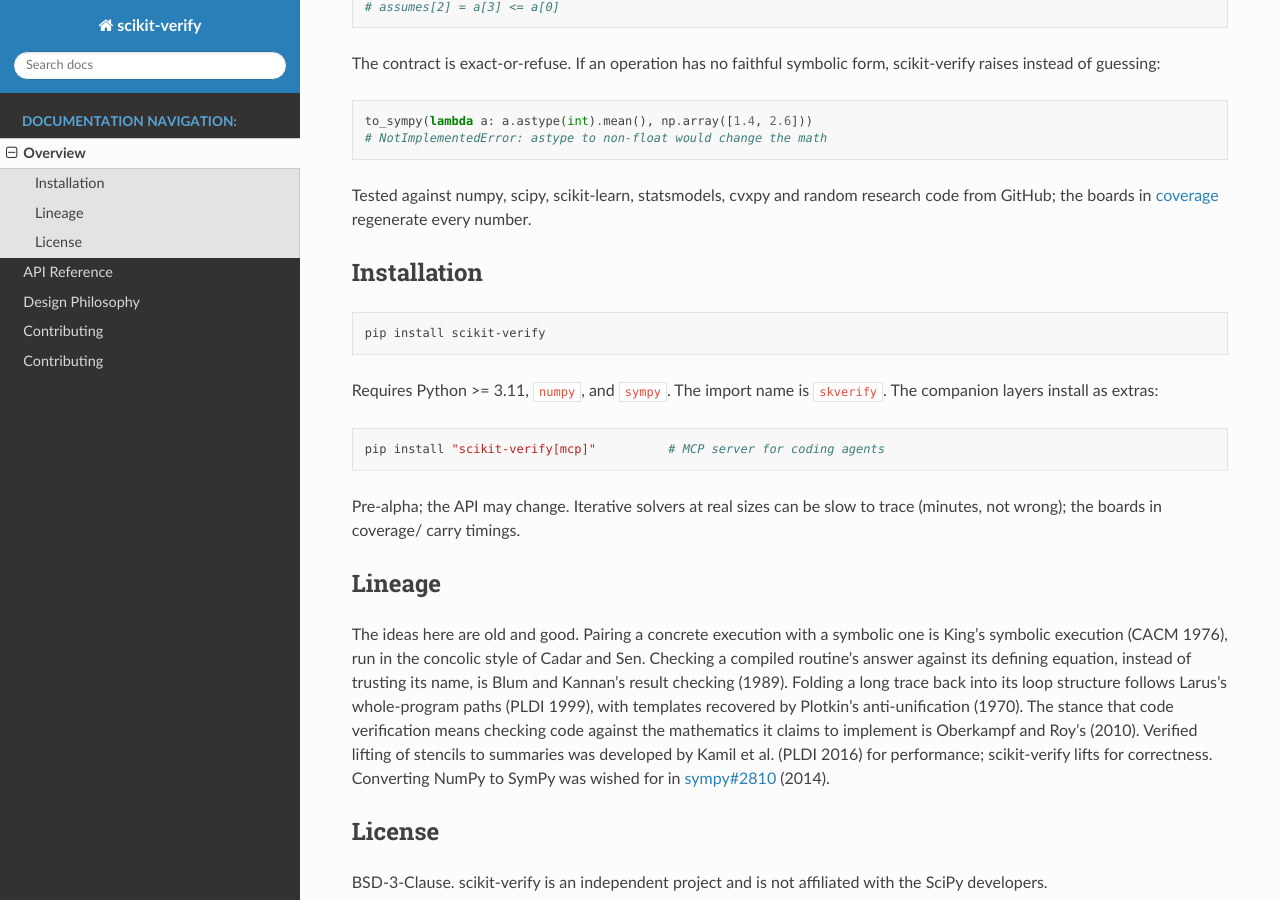
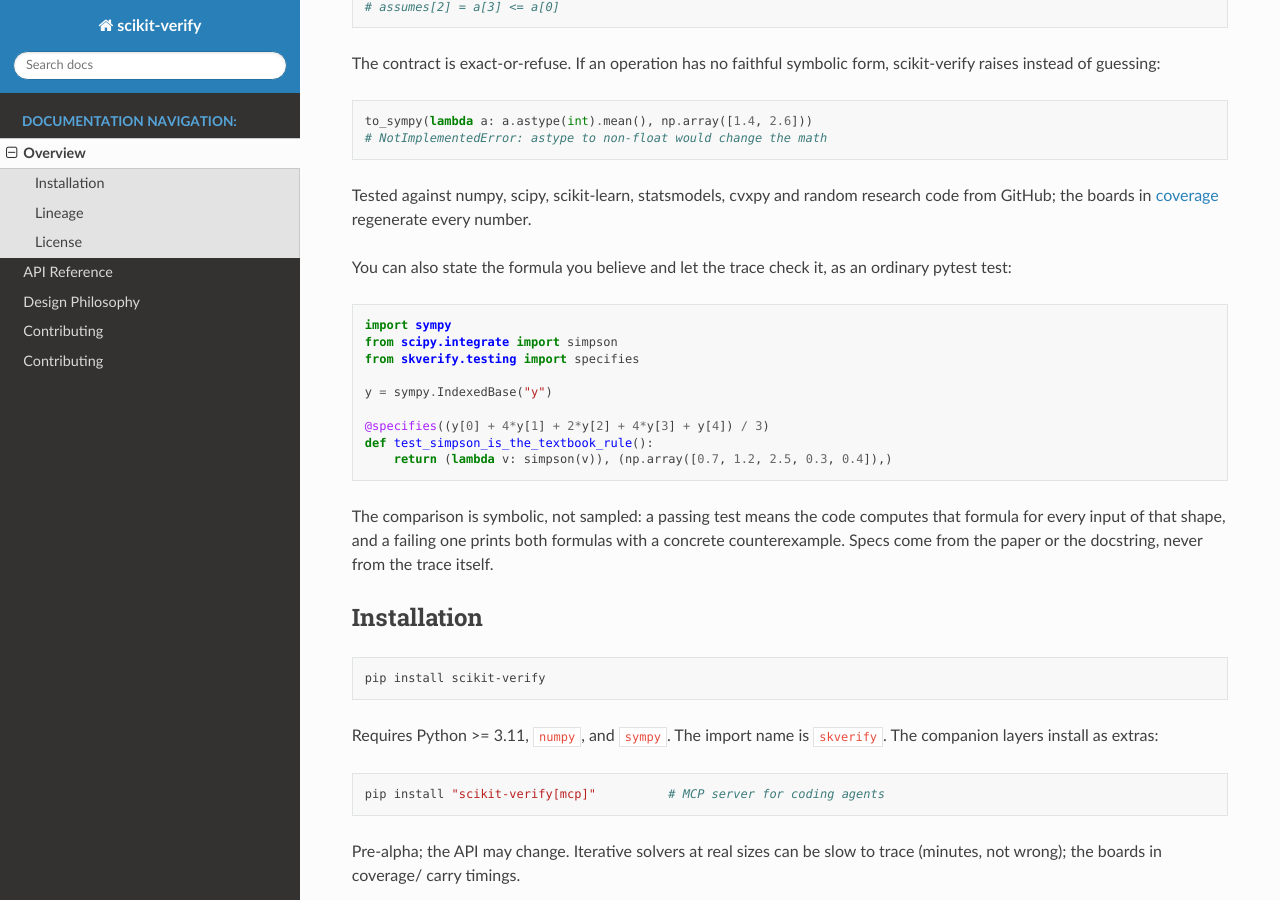
Before and after one commit to HaneeshYadav/scikit-verify, a Sphinx documentation site: the page built from docs/source/README.md, in a window 1280 px wide and 900 px high, scrolled down 1023 px. Built offline with Sphinx 7.4.7 and the Read the Docs theme 3.1.0, drawn with Linux system fonts in a browser that asks for light colours.

Commit message:
docs: @specifies in the README and the testing API reference
One compact README section after the tracer intro: state the formula
you believe, the trace checks it symbolically -- with the Simpson
docstring-as-test as the example. api.rst gains check_formula and
specifies (numpydoc docstrings render via autodoc).

````diff
--- a/README.md
+++ b/README.md
@@ -64,6 +64,26 @@
 random research code from GitHub; the boards in [coverage](coverage/)
 regenerate every number.
 
+You can also state the formula you believe and let the trace check it,
+as an ordinary pytest test:
+
+```python
+import sympy
+from scipy.integrate import simpson
+from skverify.testing import specifies
+
+y = sympy.IndexedBase("y")
+
+@specifies((y[0] + 4*y[1] + 2*y[2] + 4*y[3] + y[4]) / 3)
+def test_simpson_is_the_textbook_rule():
+    return (lambda v: simpson(v)), (np.array([0.7, 1.2, 2.5, 0.3, 0.4]),)
+```
+
+The comparison is symbolic, not sampled: a passing test means the code
+computes that formula for every input of that shape, and a failing one
+prints both formulas with a concrete counterexample. Specs come from
+the paper or the docstring, never from the trace itself.
+
 ## Installation
 
 ```bash
--- a/docs/source/api.rst
+++ b/docs/source/api.rst
@@ -2,3 +2,7 @@
 =============
 
 .. autofunction:: skverify.to_sympy
+
+.. autofunction:: skverify.testing.check_formula
+
+.. autofunction:: skverify.testing.specifies
````
